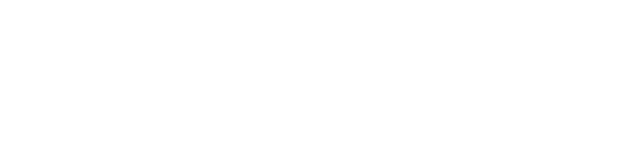
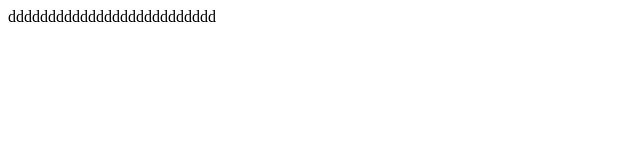
Before and after one commit to tianwater1604/mywebMeiTuan, a plain HTML site: page adNews.html in a window 1280 px wide. Shown: the whole page, without its empty margins (0-640 px from the left). Drawn offline with Linux system fonts and the light colour scheme.

Commit message:
没法写了l

```diff
--- a/adNews.html
+++ b/adNews.html
@@ -5,6 +5,7 @@
     <title>Title</title>
 </head>
 <body>
+dddddddddddddddddddddddddd
 
 </body>
 </html>
```
